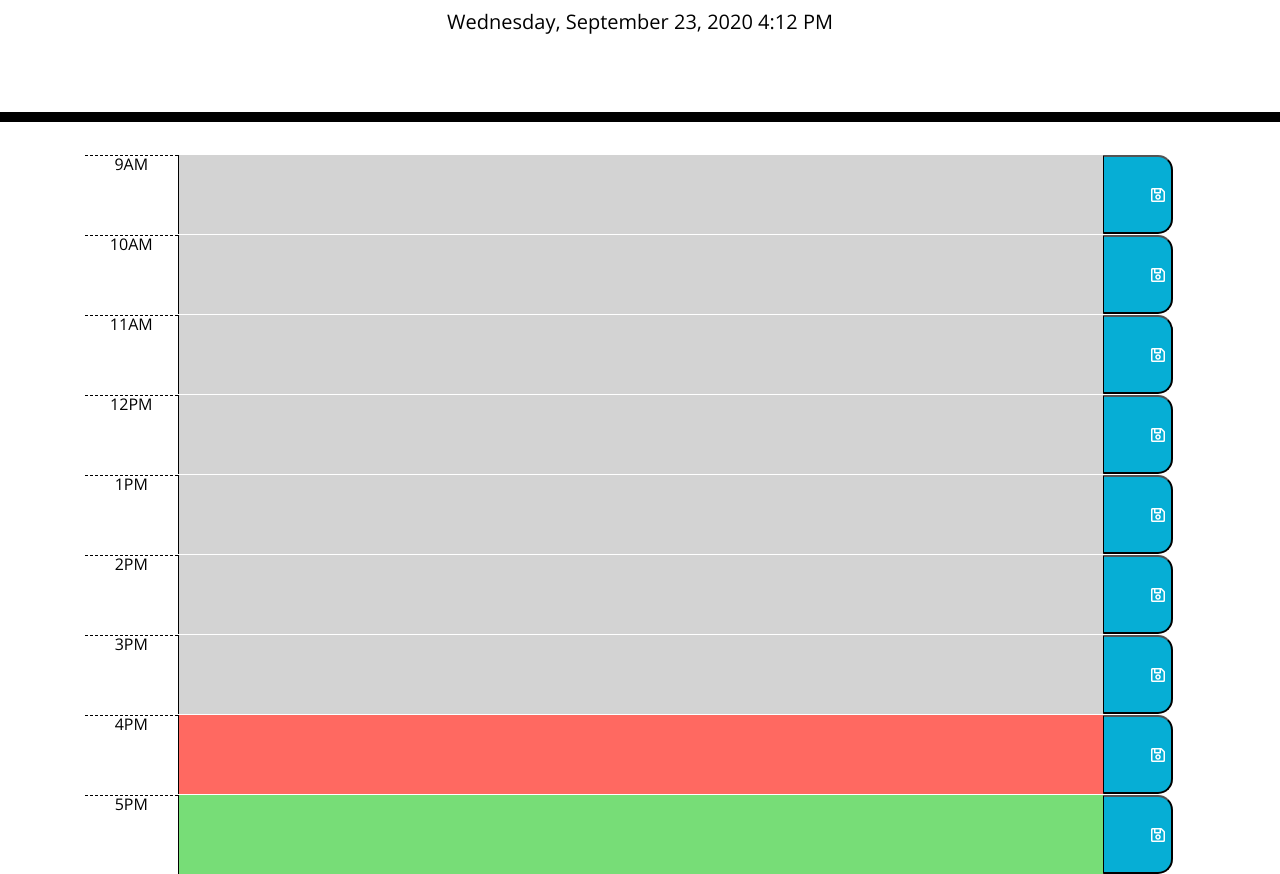
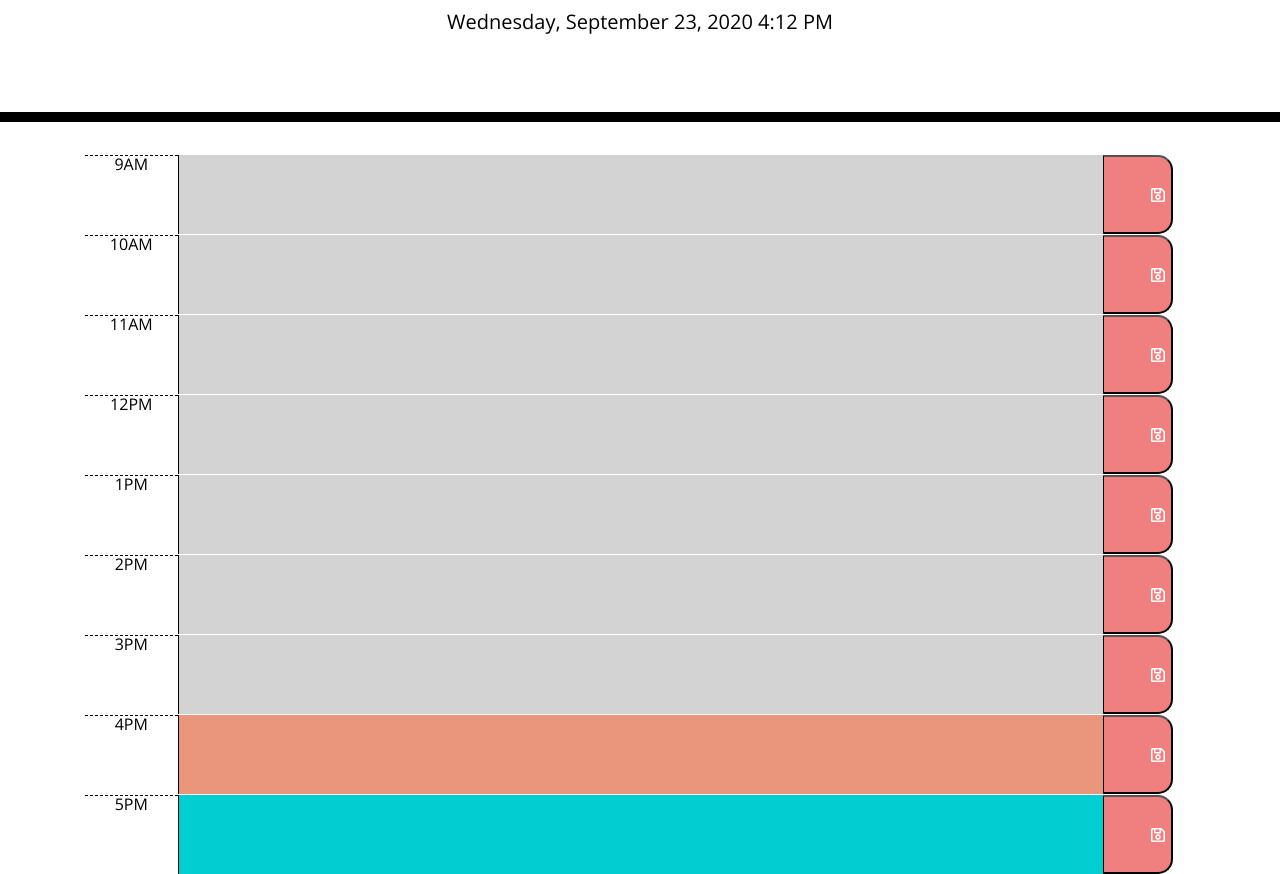
Before and after one commit to AslinurK/Work-Day-Schedule, a plain HTML site: page index.html in a window 1280 px wide. Shown: the part 182-1056 px from the top of the page. Drawn offline with nearby package versions, Linux system fonts and the light colour scheme.

Commit message:
css updated

```diff
--- a/Develop/style.css
+++ b/style.css
@@ -48,12 +48,12 @@ textarea{
 }
 
 .present {
-  background-color: #ff6961;
+  background-color: #E9967A;
   color: white;
 }
 
 .future {
-  background-color: #77dd77;
+  background-color: #00CED1;
   color: white;
 }
 
@@ -61,7 +61,7 @@ textarea{
   border-left: 1px solid black;
   border-top-right-radius: 15px;
   border-bottom-right-radius: 15px;
-  background-color: #06AED5;
+  background-color: #F08080;
   color: white;
 }
 
```
Also changed, not shown: index.html (renamed from Develop/index.html), 1 other file.
